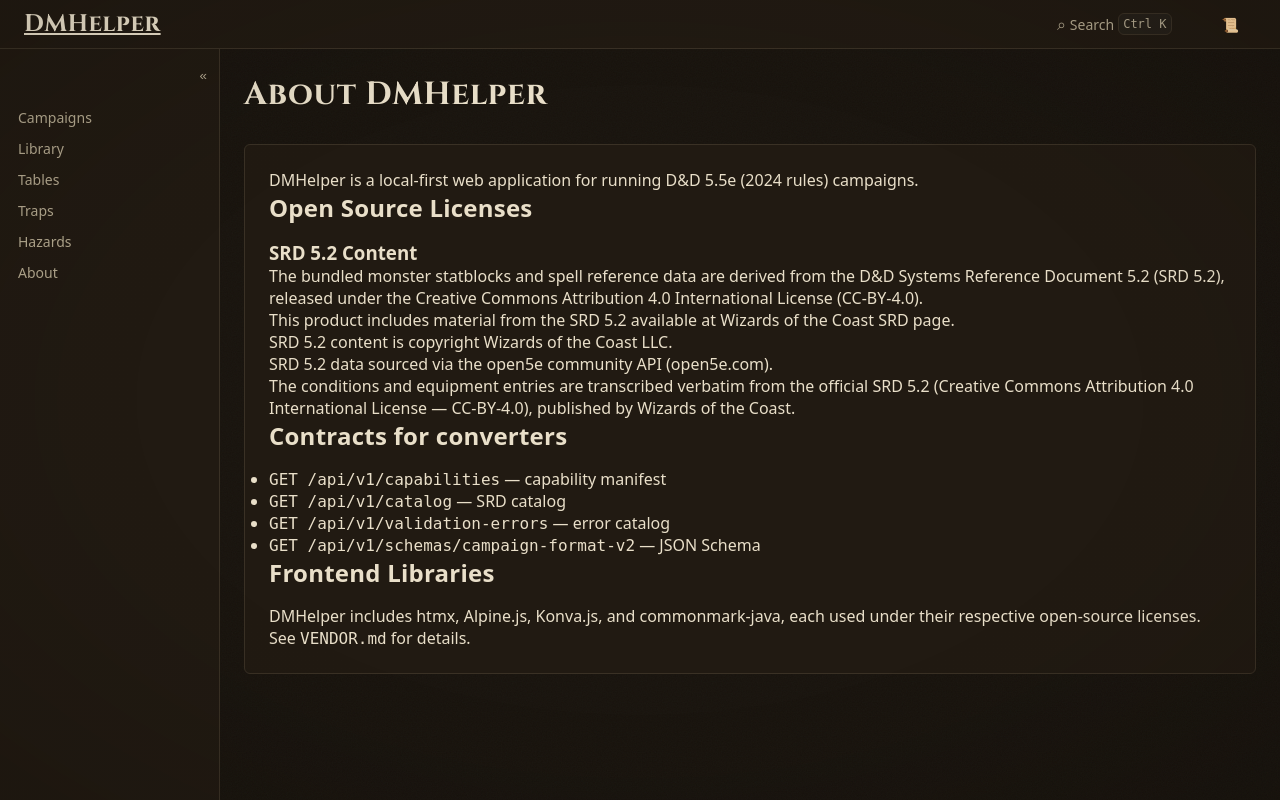
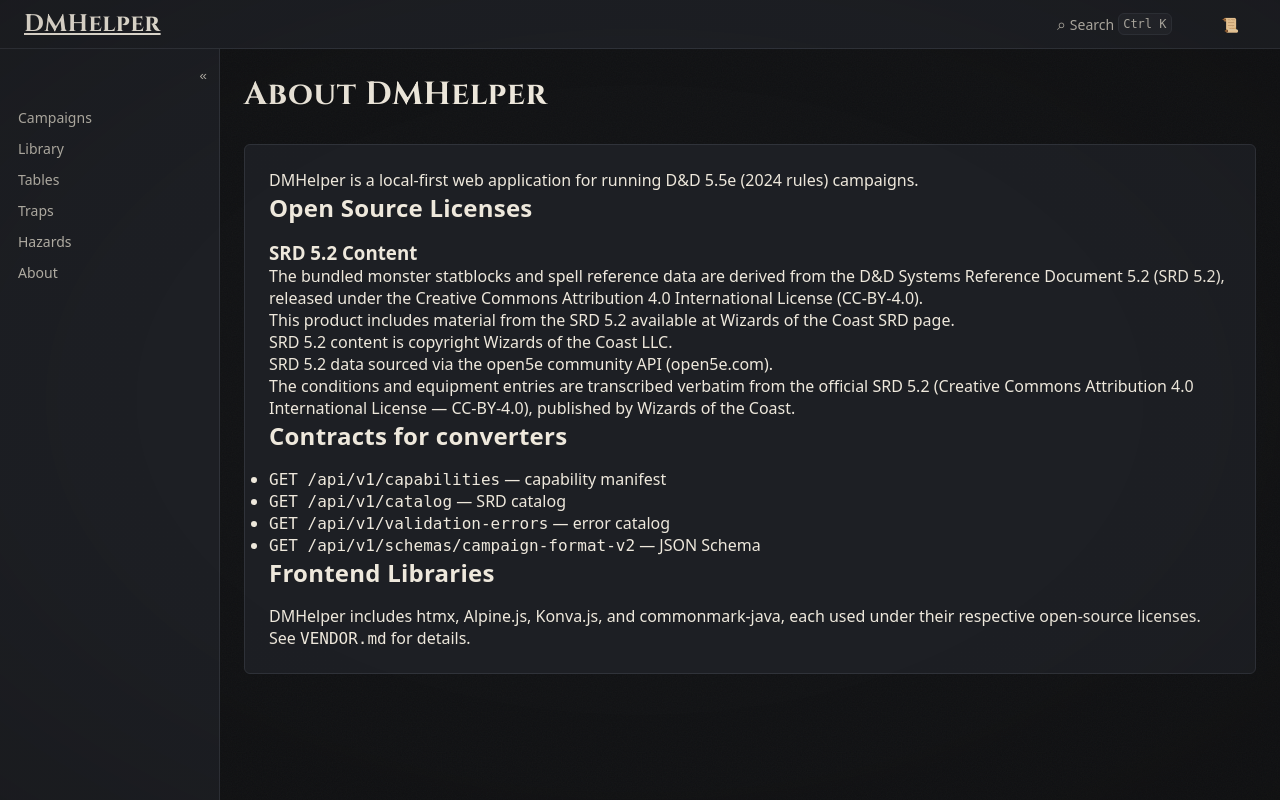
Before and after one commit to HendrikHoemberg/DMHelper, a Spring app: page /about in a window 1280 px wide. Run offline with Thymeleaf, Linux system fonts and the light colour scheme; the template is opened without the code that fills it, so the values that code supplies are empty; some of the project's set-up classes (security, data sources, template engines, error pages and the like) are left out, and stand-ins take their place; database files in the repository are not loaded.

Commit message:
feat: establish the semantic charcoal palette

```diff
--- a/src/main/resources/static/css/tokens.css
+++ b/src/main/resources/static/css/tokens.css
@@ -24,49 +24,95 @@
 }
 
 :root {
-  /* palette — "candlelit study" (legacy names kept; ~50 templates use them) */
-  --color-bg: #17120c;
-  --color-surface: #211a12;
-  --color-surface-hover: #2b2318;
-  --color-text: #e9dfc9;
-  --color-text-muted: #b3a88f;
-  --color-accent: #c9a35c;          /* aged gold */
-  --color-accent-hover: #ddb977;
-  --color-danger: #a83a32;          /* ember red */
-  --color-danger-hover: #c2564a;
-  --color-success: #7fa05f;         /* moss */
-  --color-warning: #d9993d;         /* amber */
-  --color-warning-bg: #332b00;
-  --color-warning-text: #c9a24a;
-  --color-border: #3a3125;          /* warm hairline */
-  --color-border-strong: #564936;   /* the same hairline, awake — hover and grouping */
+  /* Semantic UI palette: components consume roles, never raw colors. */
+  --surface-canvas: #101113;
+  --surface-navigation: #151619;
+  --surface-workspace: #18191d;
+  --surface-panel: #1d1f24;
+  --surface-raised: #24262c;
+  --surface-inset: #111216;
+  --surface-overlay: #292c33;
 
-  /* compatibility aliases for legacy component references */
-  --color-attack-bonus: var(--color-accent);
-  --color-text-secondary: var(--color-text-muted);
-  --color-border-subtle: var(--color-border);
-  --color-bg-elevated: var(--elevation-raised-bg);
-  --color-surface-muted: var(--color-surface);
-  --elevation-sunken-bg: var(--elevation-base-bg);
+  --border-subtle: #30333a;
+  --border-strong: #686c75;
+
+  --text-primary: #eee8dc;
+  --text-secondary: #b8b4aa;
+  --text-tertiary: #929089;
+
+  --action-primary: #c9a35c;
+  --action-primary-hover: #ddb977;
+  --action-on-primary: #101113;
+  --selection-accent: var(--action-primary);
+  --selection-surface: color-mix(in srgb, var(--selection-accent) 18%, transparent);
+  --focus-ring: var(--action-primary);
+
+  --state-success: #89ad69;
+  --state-success-surface: color-mix(in srgb, var(--state-success) 14%, var(--surface-panel));
+  --state-success-border: color-mix(in srgb, var(--state-success) 62%, var(--surface-panel));
+  --state-warning: #e0a34d;
+  --state-warning-surface: color-mix(in srgb, var(--state-warning) 14%, var(--surface-panel));
+  --state-warning-border: color-mix(in srgb, var(--state-warning) 62%, var(--surface-panel));
+  --state-danger: #d36a61;
+  --state-danger-surface: color-mix(in srgb, var(--state-danger) 14%, var(--surface-panel));
+  --state-danger-border: color-mix(in srgb, var(--state-danger) 62%, var(--surface-panel));
+  --state-info: #74a3c1;
+  --state-info-surface: color-mix(in srgb, var(--state-info) 14%, var(--surface-panel));
+  --state-info-border: color-mix(in srgb, var(--state-info) 62%, var(--surface-panel));
+  --state-shield: #8fa8b8;
+  --state-shield-surface: color-mix(in srgb, var(--state-shield) 14%, var(--surface-panel));
+  --state-shield-border: color-mix(in srgb, var(--state-shield) 62%, var(--surface-panel));
+  --state-concentration: #b58ac1;
+  --state-concentration-surface: color-mix(in srgb, var(--state-concentration) 14%, var(--surface-panel));
+  --state-concentration-border: color-mix(in srgb, var(--state-concentration) 62%, var(--surface-panel));
+
+  --scrim-standard: rgba(8, 9, 11, 0.72);
+  --scrim-strong: rgba(8, 9, 11, 0.88);
+  --neutral-hover-surface: rgba(238, 232, 220, 0.05);
+  --shadow-floating: 0 8px 28px rgba(0, 0, 0, 0.48);
+  --shadow-overlay: 0 16px 48px rgba(0, 0, 0, 0.62);
+  --shadow-hairline: 0 2px 0 rgba(238, 232, 220, 0.04);
+  --glow-primary: 0 0 16px rgba(201, 163, 92, 0.25);
+
+  /* Temporary migration aliases. LegacyVisualAliasContractTest prevents growth;
+     Task 49 removes them. */
+  --color-bg: var(--surface-canvas);
+  --color-surface: var(--surface-panel);
+  --color-surface-hover: var(--surface-raised);
+  --color-text: var(--text-primary);
+  --color-text-muted: var(--text-secondary);
+  --color-accent: var(--action-primary);
+  --color-accent-hover: var(--action-primary-hover);
+  --color-danger: var(--state-danger);
+  --color-danger-hover: color-mix(in srgb, var(--state-danger) 82%, var(--text-primary));
+  --color-success: var(--state-success);
+  --color-warning: var(--state-warning);
+  --color-warning-bg: var(--state-warning-surface);
+  --color-warning-text: var(--state-warning);
+  --color-border: var(--border-subtle);
+  --color-border-strong: var(--border-strong);
+  --color-concentration: var(--state-concentration);
+  --color-info: var(--state-info);
+  --color-ember: var(--state-danger);
+  --color-gold-soft: var(--selection-surface);
+  --color-overlay: var(--scrim-strong);
+  --color-shield: var(--state-shield);
+  --color-shield-hover: color-mix(in srgb, var(--state-shield) 82%, var(--text-primary));
+  --color-shield-soft: var(--state-shield-surface);
+  --color-attack-bonus: var(--action-primary);
+  --color-text-secondary: var(--text-secondary);
+  --color-border-subtle: var(--border-subtle);
+  --color-bg-elevated: var(--surface-raised);
+  --color-surface-muted: var(--surface-panel);
+  /* End temporary migration aliases. */
+
+  /* Legacy compat kept defined for existing references (dice tints, stagger
+     fallback, radius and shadow shims) — Task 49 removes them. */
+  --dice-high: var(--state-success);
+  --dice-low: var(--state-danger);
+  --stagger: 0;
   --radius-md: var(--radius);
   --shadow-lg: var(--shadow-warm-lg);
-  --stagger: 0;
-
-  --color-concentration: #966a9e;  /* concentration purple — table-wide recognition */
-
-  /* new tokens */
-  --color-info: var(--color-accent);
-  --color-ember: #a83a32;
-  --dice-high: var(--color-success);  /* moss — advantage */
-  --dice-low: var(--color-danger);    /* ember — disadvantage */
-  --color-gold-soft: rgba(201, 163, 92, 0.28);
-  --color-overlay: rgba(10, 7, 4, 0.88);
-
-  /* shielded steel — the player-safe tint. Cool on purpose: it must read as
-     "not candlelight" from across the room. */
-  --color-shield: #8a9aa5;
-  --color-shield-hover: #a6b4bd;
-  --color-shield-soft: rgba(138, 154, 165, 0.28);
 
   --font-display: 'Cinzel', 'Georgia', serif;
   --font-book: 'Alegreya', 'Georgia', serif;
@@ -88,7 +134,7 @@
   --text-3xl: 4rem;   /* error-page status numeral only */
 
   --radius: 6px;
-  --shadow: 0 8px 28px rgba(0, 0, 0, 0.5);   /* overlays/popovers only — not cards */
+  --shadow: var(--shadow-floating);   /* overlays/popovers only — not cards */
   --transition: var(--duration-standard) var(--ease-out);
 
   font-family: var(--font-ui);
@@ -96,14 +142,15 @@
   color: var(--color-text);
   background-color: var(--color-bg);
 
-  /* elevation — candlelight model */
-  --elevation-base-bg: #17120c;
-  --elevation-raised-bg: #1e1811;
-  --elevation-floating-bg: #252019;
+  /* elevation — repointed onto the semantic surface ladder */
+  --elevation-base-bg: var(--surface-canvas);
+  --elevation-raised-bg: var(--surface-panel);
+  --elevation-floating-bg: var(--surface-raised);
+  --elevation-sunken-bg: var(--surface-inset);
 
-  --shadow-warm-sm: 0 2px 8px rgba(8, 5, 2, 0.45);
-  --shadow-warm-md: 0 6px 20px rgba(8, 5, 2, 0.55);
-  --shadow-warm-lg: 0 14px 40px rgba(8, 5, 2, 0.65);
+  --shadow-warm-sm: var(--shadow-floating);
+  --shadow-warm-md: var(--shadow-floating);
+  --shadow-warm-lg: var(--shadow-overlay);
 
   --highlight-candle: inset 0 1px 0 rgba(255, 243, 210, 0.08);
 
```
Also changed, not shown: 1 other file.
